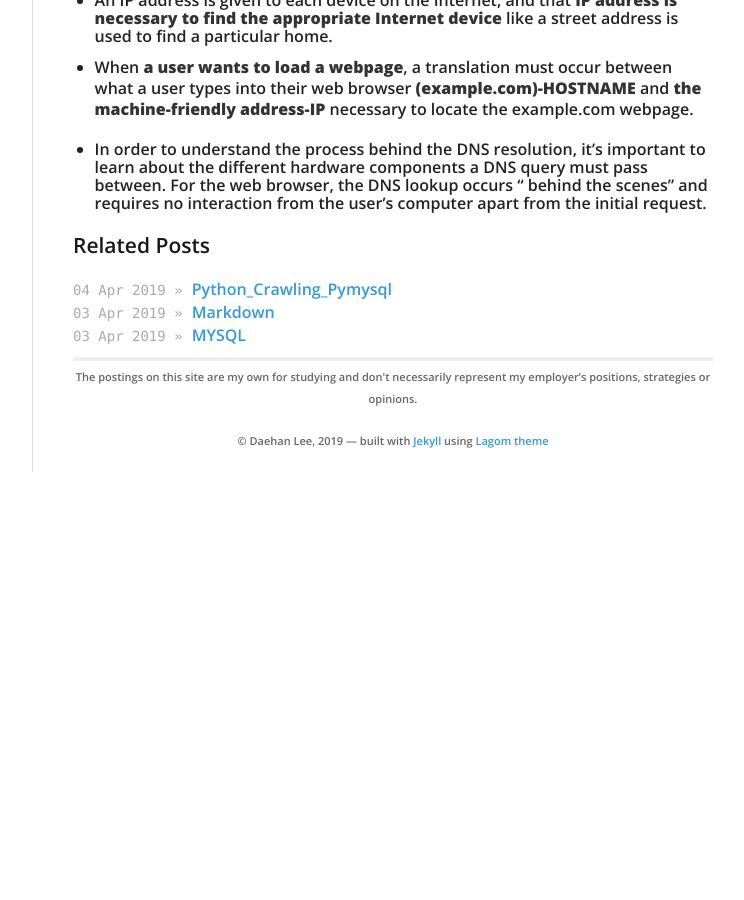
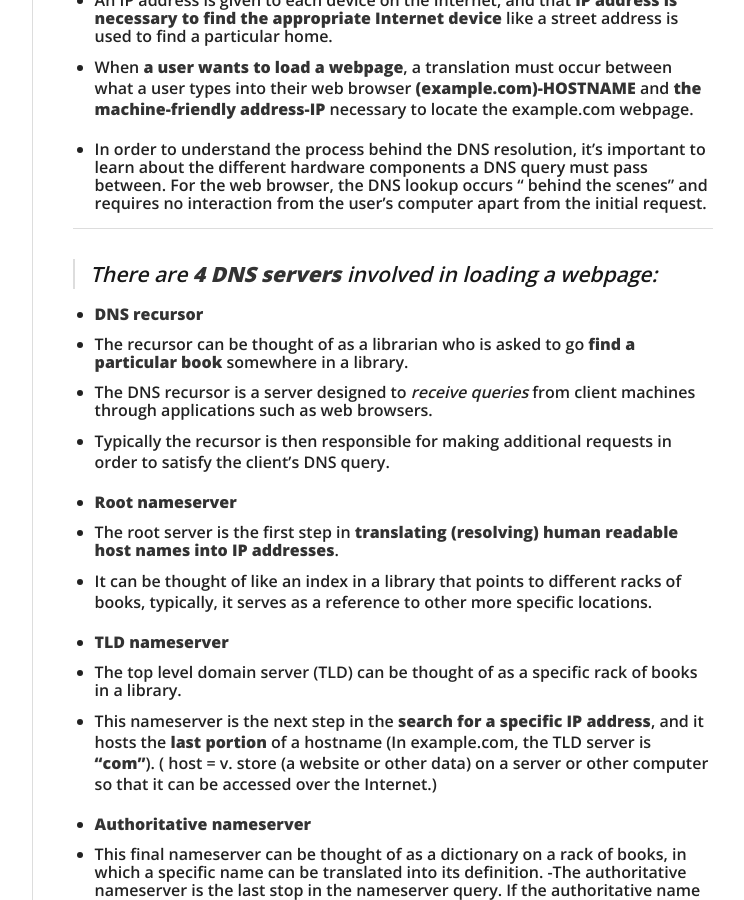
Before and after one commit to daehan0226/Study, a Jekyll site: the page built from _posts/2019-04-05-DNS.md, in a window 1280 px wide and 900 px high, scrolled down 637 px. Shown: the whole window, without its empty margins (378-1122 px from the left). Built offline with Jekyll 4.4.1, drawn with Linux system fonts in a browser that asks for light colours; before the commit the page ends 1109 px from its top, so only the background shows below that; some of the changed text lies outside the part shown.

Commit message:
Update 2019-04-05-DNS.md

```diff
--- a/_posts/2019-04-05-DNS.md
+++ b/_posts/2019-04-05-DNS.md
@@ -21,3 +21,23 @@ categories:
 - When **a user wants to load a webpage**, a translation must occur between what a user types into their web browser **(example.com)-HOSTNAME** and **the machine-friendly address-IP** necessary to locate the example.com webpage.
 
 - In order to understand the process behind the DNS resolution, it’s important to learn about the different hardware components a DNS query must pass between. For the web browser, the DNS lookup occurs “ behind the scenes” and requires no interaction from the user’s computer apart from the initial request.
+
+- - -
+> #### There are **4 DNS servers** involved in loading a webpage:
+
+* **DNS recursor**
+- The recursor can be thought of as a librarian who is asked to go **find a particular book** somewhere in a library.
+- The DNS recursor is a server designed to *receive queries* from client machines through applications such as web browsers.
+- Typically the recursor is then responsible for making additional requests in order to satisfy the client’s DNS query.
+
+* **Root nameserver**
+- The root server is the first step in **translating (resolving) human readable host names into IP addresses**.
+- It can be thought of like an index in a library that points to different racks of books, typically, it serves as a reference to other more specific locations.
+
+* **TLD nameserver**
+- The top level domain server (TLD) can be thought of as a specific rack of books in a library.
+- This nameserver is the next step in the **search for a specific IP address**, and it hosts the **last portion** of a hostname (In example.com, the TLD server is **“com”**).   ( host = v. store (a website or other data) on a server or other computer so that it can be accessed over the Internet.)
+
+* **Authoritative nameserver**
+- This final nameserver can be thought of as a dictionary on a rack of books, in which a specific name can be translated into its definition.
+-The authoritative nameserver is the last stop in the nameserver query. If the authoritative name server **has access to the requested record, it will return the IP address for the requested hostname back to the *DNS Recursor*** (the librarian) that made the initial request.
```
